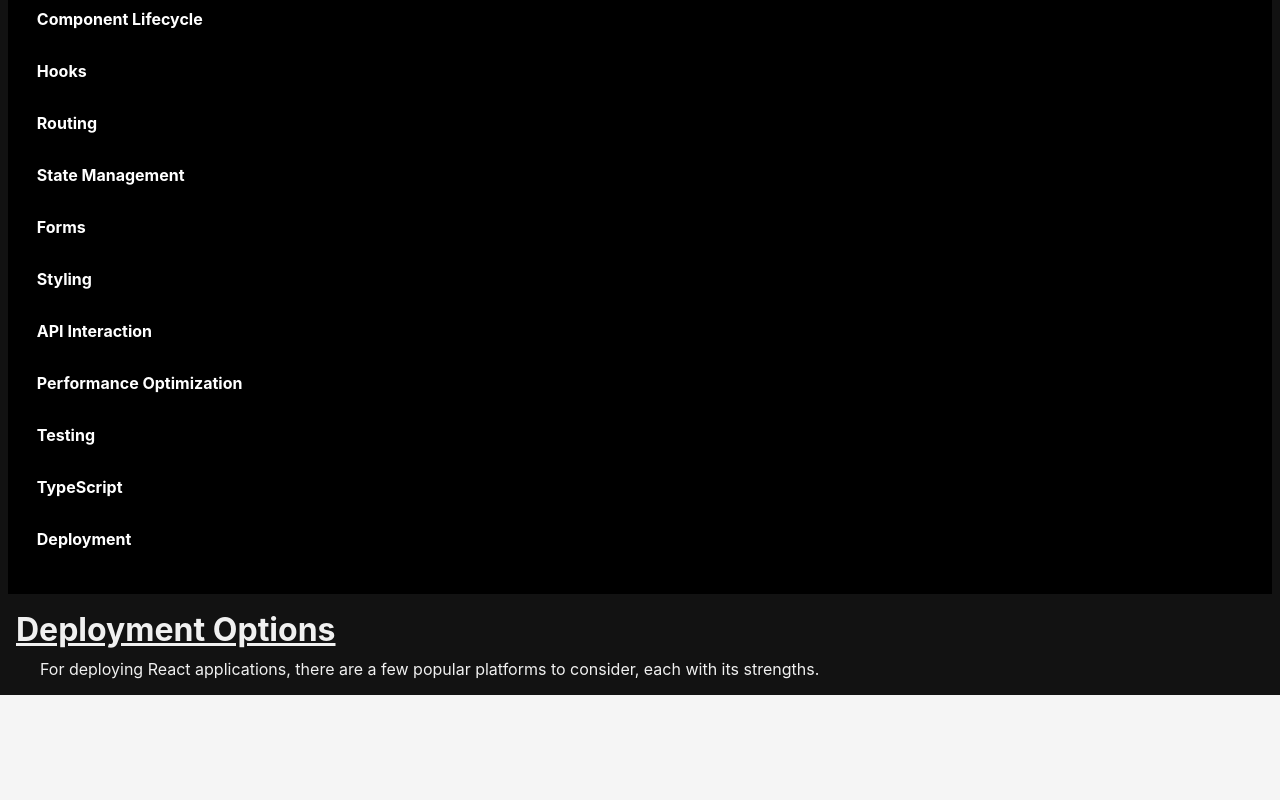
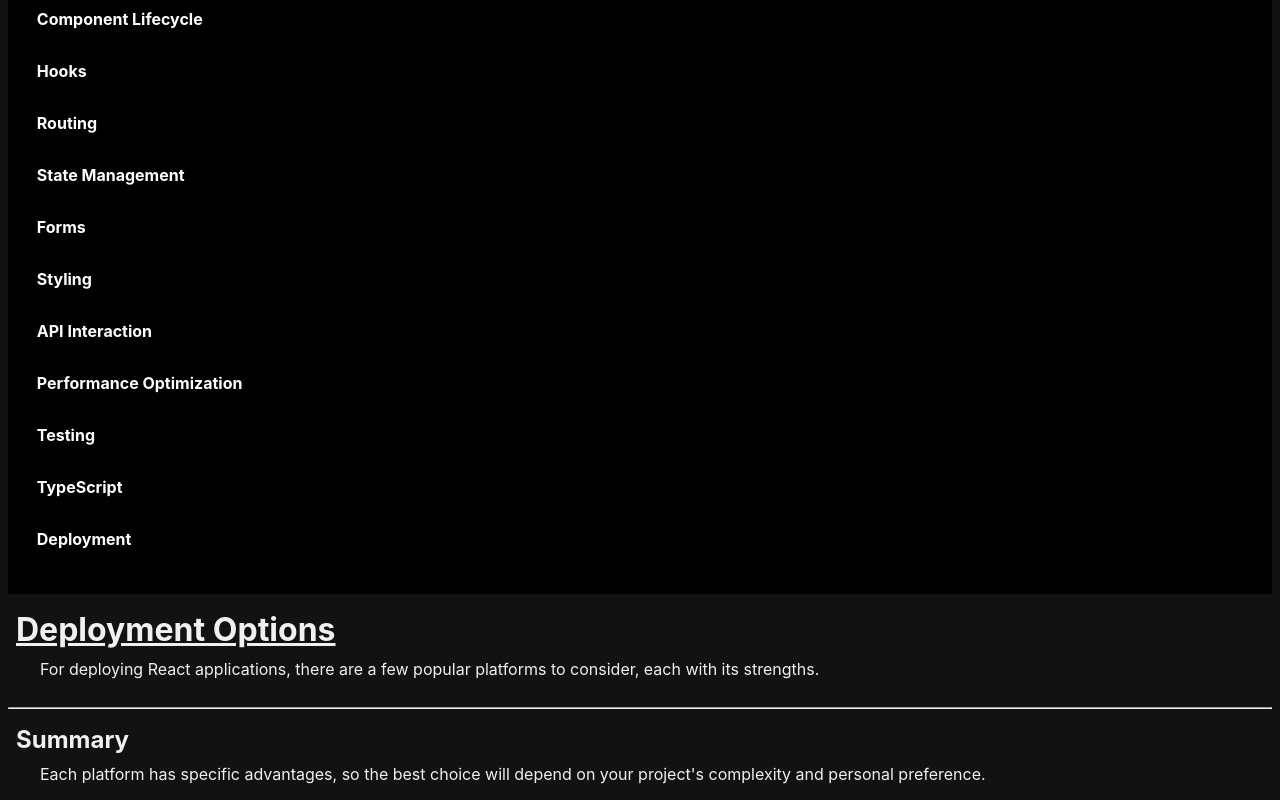
Before and after one commit to rees-kyle/react_showcase, a React (Create React App) app in the folder project/: page /react_showcase/deployment-options in a window 1280 px wide. Shown: the part 225-1025 px from the top of the page. Before the commit the page ends 920 px from the top, so only its background shows below. Built offline with nearby package versions, Linux system fonts and the light colour scheme.

Commit message:
Add Summary component
- Added component file.
- Added to index in components folder.
- Imported and added component to page.

```diff
--- /dev/null
+++ b/project/src/components/deployment/deployment_options/Summary.js
@@ -0,0 +1,14 @@
+const Summary = () => {
+    return (
+        <div>
+            <br/>
+            <hr/>
+            <h2>Summary</h2>
+            <p>
+                Each platform has specific advantages, so the best choice will depend on your project's complexity and personal preference.
+            </p>
+        </div>
+    );
+};
+
+export default Summary;
--- a/project/src/components/deployment/deployment_options/index.js
+++ b/project/src/components/deployment/deployment_options/index.js
@@ -1 +1,2 @@
 export { default as DeploymentOptions } from './DeploymentOptions';
+export { default as Summary } from './Summary';
--- a/project/src/pages/deployment/DeploymentOptionsPage.js
+++ b/project/src/pages/deployment/DeploymentOptionsPage.js
@@ -1,11 +1,13 @@
 import {
-  DeploymentOptions
+  DeploymentOptions,
+  Summary
 } from '../../components/deployment/deployment_options';
 
 const DeploymentOptionsPage = () => {
   return (
     <>
       <DeploymentOptions />
+      <Summary />
     </>
   );
 };
```
